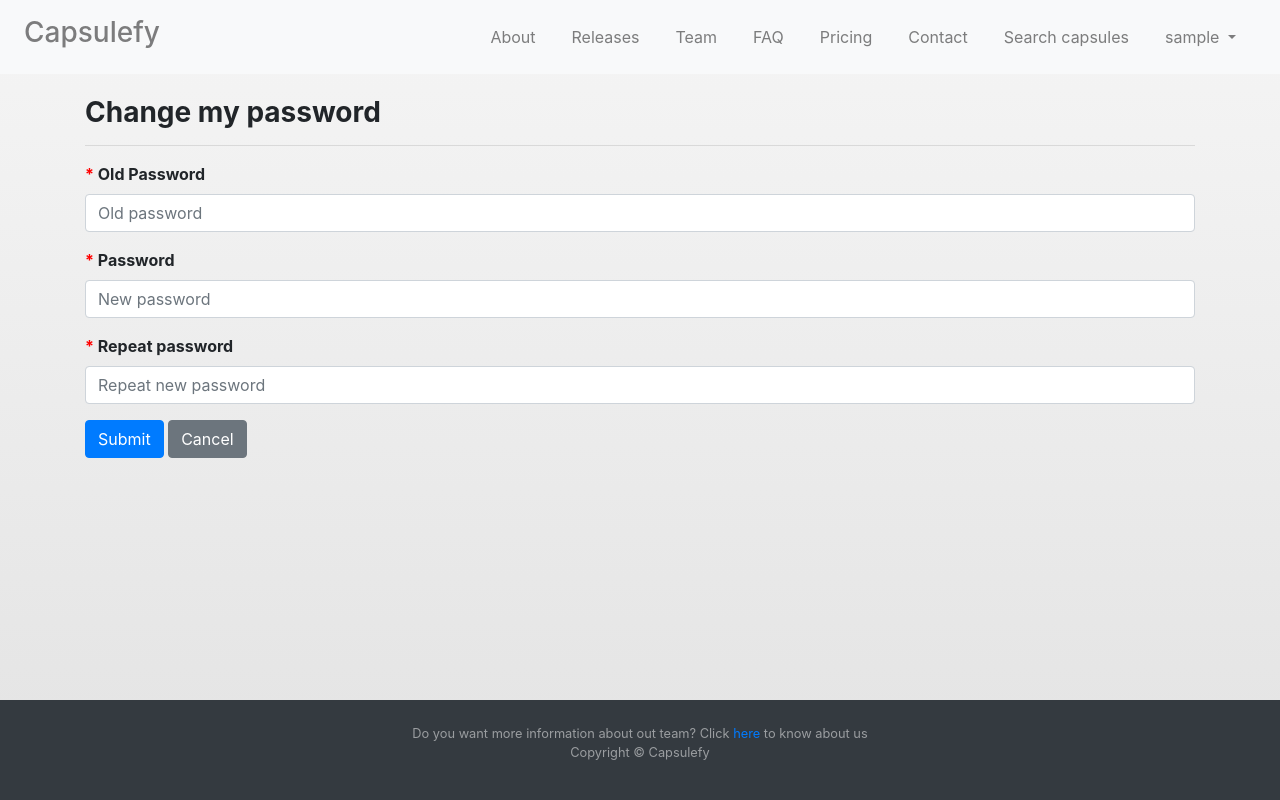
After one commit to pabreblob/capsulefy, a Django app: page /user/changepassword/ in a window 1280 px wide. The commit adds this page. Run offline with Django 3.2, Linux system fonts and the light colour scheme; a user stored in the database is signed in; tables that the repository leaves empty hold one stand-in row (values such as "Sample post"); parts of the project's set-up code (start-up, migrations or seed data) failed here and were passed over; some libraries are stand-ins or nearby versions.

Commit message:
change password form
Close #162

```diff
--- a/capsulefyweb/capsulefyweb/urls.py
+++ b/capsulefyweb/capsulefyweb/urls.py
@@ -55,4 +55,5 @@ urlpatterns = [
     path('deleteUser/', views_user.deleteUser),
     path('user/notifemail/', views.update_notifemail, name='notifemail'),
     path('terms', views.terms,name='terms'),
+    path('user/changepassword/', views_user.change_password,name='change_password'),
 ]
--- a/capsulefyweb/main/forms_user.py
+++ b/capsulefyweb/main/forms_user.py
@@ -13,3 +13,16 @@ class UserForm(ModelForm):
             widgets={
                     'birthdate':DateInput(),
                     }
+
+class PasswordForm(ModelForm):
+    old_pass=forms.CharField(max_length=128)
+    class Meta:
+            model=User
+            fields = ('password',)
+
+    def clean_old_pass(self):
+        data = self.cleaned_data['old_pass']
+
+        if not self.instance.check_password(data):
+            raise forms.ValidationError('The old password is not correct.')
+        return data
--- /dev/null
+++ b/capsulefyweb/main/templates/user/change_password.html
@@ -0,0 +1,60 @@
+{% extends 'base.html' %}
+{% block contenido %}
+{% load static %}
+<script>
+function checkPassword(){
+	p1=$("#id_password").val()
+	p2=$("#id_password2").val()
+
+
+	if(p1!=p2){
+		$("#id_error_p").html("Passwords don't match.")
+		return false;
+	}else{
+		$("#id_error_p").html("")
+		return true;
+	}
+}
+
+</script>
+<div class="container">
+    <form action="" method="post" class="needs-validation" novalidate onsubmit="return checkPassword();">
+        <h3 class="title">Change my password</h3>
+		<hr>
+    	    {% csrf_token %}
+    	    <div class="form-group">
+		    <label for="id_old_pass"><span class="red" >*</span>
+		    		Old Password {{ form.old_pass.errors }}
+		    		<span id="id_old_pass" class="red"></span>
+		    	</label>
+		    <input type="password"  class="form-control" name="old_pass"
+		    	id="id_old_pass" maxlength="128"
+		    	value="" required placeholder="Old password">
+		</div>
+		<div class="form-group">
+		    <label for="id_password"><span class="red" >*</span>
+		    		Password {{ form.password.errors }}
+		    		<span id="id_error_p" class="red"></span>
+		    	</label>
+		    <input type="password" onkeyup="checkPassword()" class="form-control" name="password"
+		    	id="id_password" maxlength="128"
+		    	value="" required placeholder="New password">
+		</div>
+		<div class="form-group">
+		    <label for="id_password"><span class="red">*</span>
+		    		Repeat password {{ form.password.errors }}
+		    	</label>
+		    <input onkeyup="checkPassword()" type="password" class="form-control" name="password"
+		    	id="id_password2" maxlength="128"
+		    	value="" required placeholder="Repeat new password">
+		</div>
+
+			<button type="submit" value="submit" class="btn btn-primary">Submit</button>
+			<button type="button" class="btn btn-secondary" onclick="window.location = '/user/myaccount'">Cancel</button>
+    </form>
+</div>
+
+{% endblock %}
+{% block styles %}
+  <link rel="stylesheet" type="text/css" href="{% static 'css/styleForm.css' %}"/>
+{% endblock %}
--- a/capsulefyweb/main/views_user.py
+++ b/capsulefyweb/main/views_user.py
@@ -1,5 +1,5 @@
 from main.models import User,Capsule
-from main.forms_user import UserForm
+from main.forms_user import UserForm, PasswordForm
 from django.shortcuts import render, redirect
 from django.contrib import messages
 from django.contrib.auth.decorators import login_required
@@ -37,3 +37,19 @@ def deleteUser(request):
     user_auth=UserA.objects.filter(id=user_del.id)
     user_auth.delete()
     return redirect('login')
+
+def change_password(request):
+    user = User.objects.get(id=request.user.id)
+    if(request.method=='POST'):
+        form = PasswordForm(request.POST,instance=user)
+        if form.is_valid():
+            user=form.save(commit=False)
+            user.set_password(raw_password=user.password)
+            user.save()
+            messages.success(request, "Your password has been change user sucessfully.")
+            return redirect('myaccount')
+    else:
+        form=PasswordForm(instance=user)
+
+    return render(request, 'user/change_password.html',
+                          {'form': form})
```
Also changed, not shown: capsulefyweb/main/templates/user/myaccount.html (+6 -3 lines).
